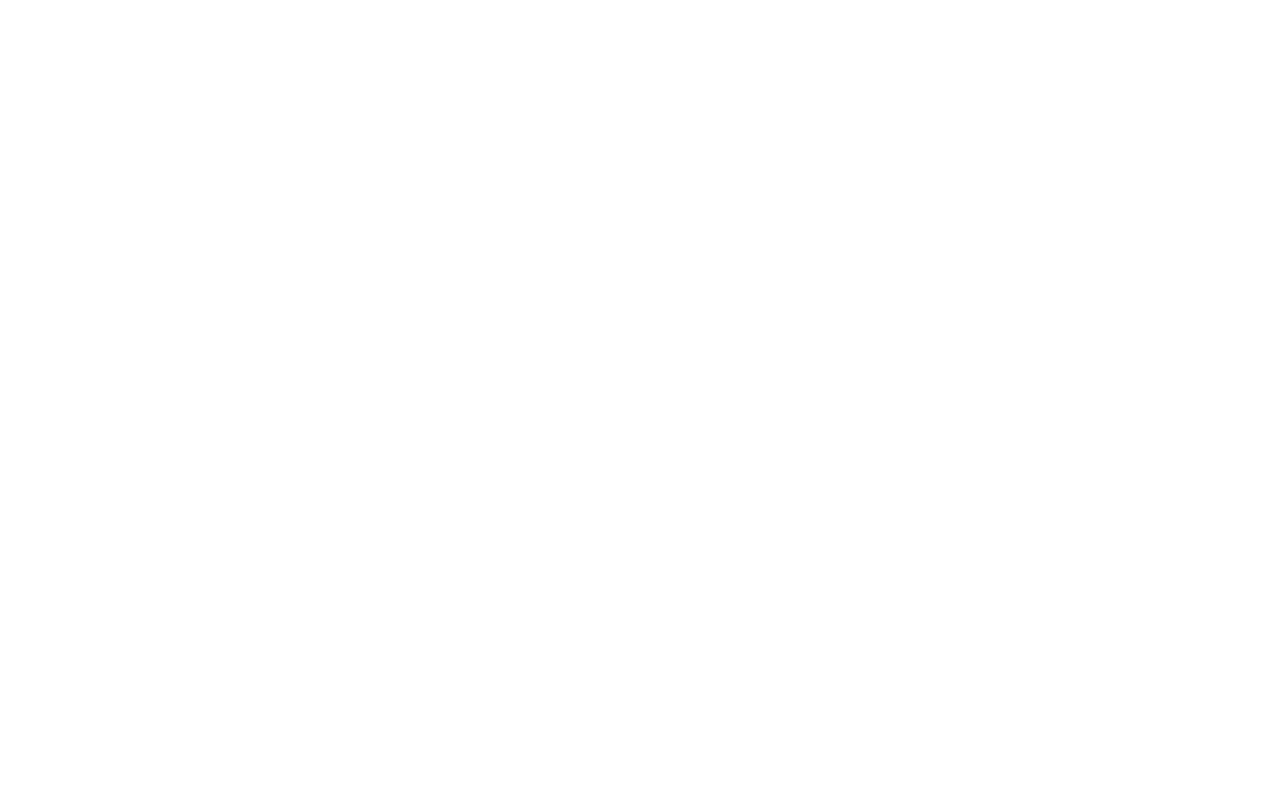
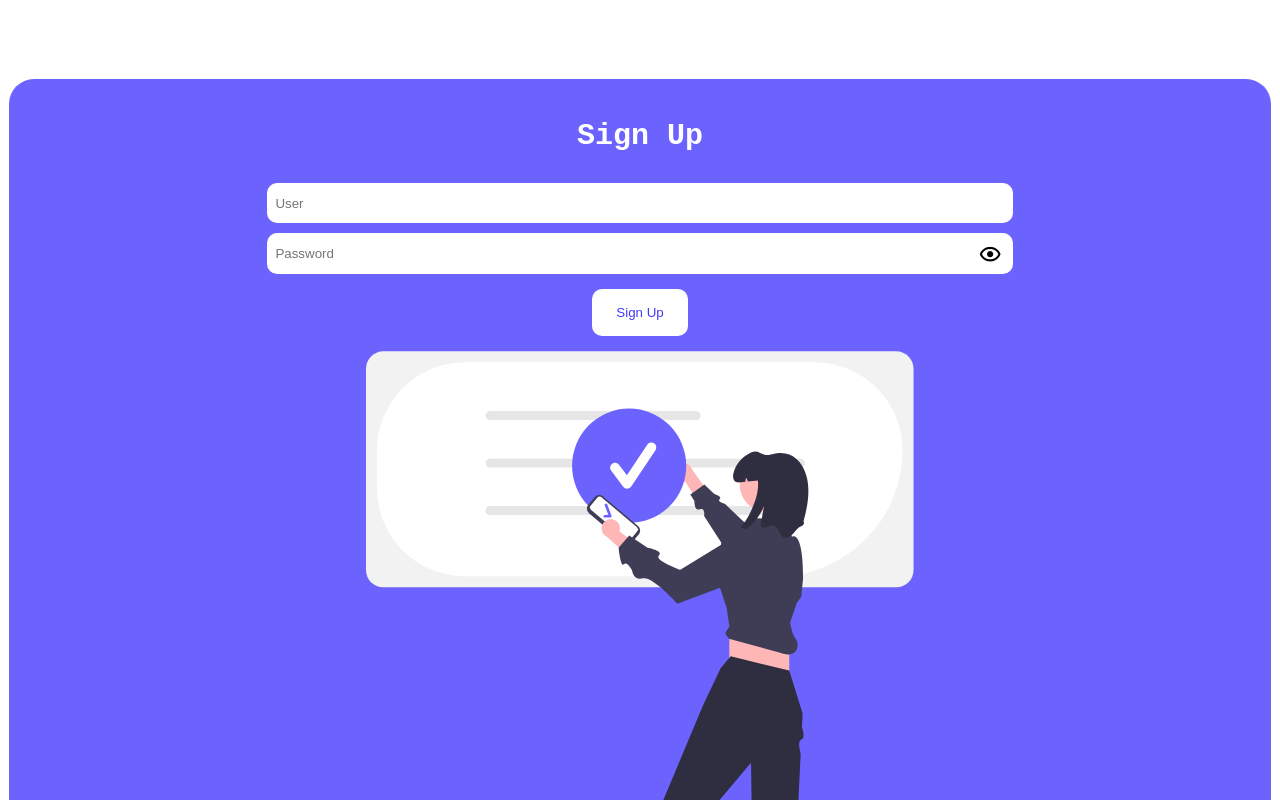
Before and after one commit to codeboy0704/supermark-client, a React (Vite) app: page /signup in a window 1280 px wide. Before the commit this address had no page. Shown: the top 800 px of the page. Built offline with nearby package versions, Linux system fonts and the light colour scheme.

Commit message:
save user on form(done), form design(done)

```diff
--- a/package.json
+++ b/package.json
@@ -9,6 +9,7 @@
     "preview": "vite preview"
   },
   "dependencies": {
+    "axios": "^1.1.3",
     "localforage": "^1.10.0",
     "match-sorter": "^6.3.1",
     "mongoose": "^6.7.0",
--- a/src/App.jsx
+++ b/src/App.jsx
@@ -1,14 +1,19 @@
-import { useState } from "react";
-import { BrowserRouter, Routes, Route, Link } from "react-router-dom";
+import { BrowserRouter, Routes, Route, Link, Navigate } from "react-router-dom";
 
 import "./App.css";
 import Main from "./components/Main";
+import validation from "./validations/signUp.validation";
+import Form from "./components/Form";
 
 function App() {
   return (
     <BrowserRouter>
       <Routes>
-        <Route path="/" element={<Main />} />
+        <Route
+          path="/"
+          element={validation.inLocal() ? <Main /> : <Navigate to="/signup" />}
+        />
+        <Route path="/signup" element={<Form />} />
       </Routes>
     </BrowserRouter>
   );
--- a/src/components/Form.jsx
+++ b/src/components/Form.jsx
@@ -1,17 +1,67 @@
 import { useState } from "react";
+import { useNavigate } from "react-router-dom";
+import axios from "axios";
 import Auth from "../images/auth.svg";
 import Completed from "../images/auth_completed.svg";
-import validation from "../validations/signUp.validation";
+import validation, { userValidation } from "../validations/signUp.validation";
+import { saveInLocal } from "../utils/save";
+import { useEffect } from "react";
 function Form() {
   const [passwordType, setPasswordType] = useState(false);
   const [userName, setUserName] = useState("");
   const [password, setPassword] = useState("");
-  const { userError, setUserError } = useState({ message: "", sta: true });
-  const { passwordError, setPasswordError } = useState({
+  const [userError, setUserError] = useState({ message: "", sta: true });
+  const [passwordError, setPasswordError] = useState({
     message: "",
     sta: true,
   });
-  const userInfo = { userName, password };
+  const userInfo = { name: userName, password };
+  const redirect = () => {
+    validation.inLocal() ? (window.location = "/") : null;
+  };
+  useEffect(() => {
+    redirect();
+  }, []);
+  const handleUserError = (obj) => {
+    return setUserError(obj);
+  };
+
+  const handlePasswordError = (obj) => {
+    return setPasswordError(obj);
+  };
+
+  const sendUser = async (user) => {
+    try {
+      const req = await axios.post("http://localhost:4000/user", user);
+      const res = await req.data;
+      return res;
+    } catch (e) {
+      console.error(e);
+    }
+  };
+
+  const saveUser = (user) => {
+    let userVAl = userValidation({
+      user: userName,
+      error: userError,
+      setError: handleUserError,
+    });
+    let passVal = validation.passwordValidation({
+      password,
+      error: passwordError,
+      setError: handlePasswordError,
+    });
+
+    if (!userVAl.sta || !passVal.sta) {
+      return;
+    } else {
+      sendUser(user);
+      saveInLocal(user);
+      setUserName("");
+      setPassword("");
+      redirect();
+    }
+  };
   return (
     <div className="form_container">
       <form>
@@ -19,28 +69,46 @@ function Form() {
         <input
           type="text"
           placeholder="User"
+          value={userName}
           onChange={(e) => {
             setUserName(e.target.value);
+            setUserError({ message: "", sta: true });
           }}
+          style={{ background: !userError.sta ? "#df7f7f" : null }}
         />
+        <small style={{ color: "#fff", fontSize: "15px" }}>
+          {userError.message}
+        </small>
         <div>
           <input
             type={passwordType ? "text" : "password"}
             placeholder="Password"
+            value={password}
             onChange={(e) => {
               setPassword(e.target.value);
             }}
+            style={{ background: !passwordError.sta ? "#df7f7f" : null }}
           ></input>
           <i
             onClick={() => {
               setPasswordType((sta) => !sta);
             }}
-            class="bx bx-show bx-sm"
+            className="bx bx-show bx-sm"
           ></i>
-          <small style={{ color: "red" }}>{passwordError}</small>
+          <small style={{ color: "#fff", fontSize: "15px" }}>
+            {passwordError.message}
+          </small>
         </div>
 
-        <button className="sign_btn">Sign Up</button>
+        <button
+          className="sign_btn"
+          onClick={(e) => {
+            e.preventDefault();
+            saveUser(userInfo);
+          }}
+        >
+          Sign Up
+        </button>
         <picture>
           <img src={Auth} alt="sign up" />
         </picture>
--- a/src/components/Main.jsx
+++ b/src/components/Main.jsx
@@ -1,12 +1,8 @@
 import React from "react";
 import validation from "../validations/signUp.validation";
-import Form from "./Form";
+
 function Main() {
-  return (
-    <div className="main_container">
-      {validation.inLocal() ? <h1>Hola</h1> : <Form />}
-    </div>
-  );
+  return <div className="main_container">Hola</div>;
 }
 
 export default Main;
--- /dev/null
+++ b/src/utils/save.js
@@ -0,0 +1,8 @@
+import validation from "../validations/signUp.validation";
+export function saveInLocal(user) {
+  const db = window.localStorage;
+  if (!validation.inLocal()) {
+    return db.setItem("User", JSON.stringify(user));
+  }
+  return;
+}
--- a/src/validations/signUp.validation.js
+++ b/src/validations/signUp.validation.js
@@ -1,36 +1,40 @@
-const inLocal = () => {
+export const inLocal = () => {
   const local = window.localStorage;
   if (!local.length) return false;
   return true;
 };
 
-const userValidation = ({ user, setError }) => {
+export const userValidation = ({ user, error, setError }) => {
   if (!user.length) setError({ message: "Empty input", sta: false });
-  if (user.length < 8)
-    return setError({
+  if (user.length < 8) {
+    setError({
       message: "User must contain 8 characters at least",
       sta: false,
     });
-  if (user.length === Number) {
-    return setError({ message: "The User cannot be a Number", sta: false });
+  } else if (user.length === Number) {
+    setError({ message: "The User cannot be a Number", sta: false });
+  } else {
+    setError({ message: "", sta: true });
   }
-  return setError({ message: "", sta: true });
+  return error;
 };
 
-const passwordValidation = ({ password, setError }) => {
+export const passwordValidation = ({ password, error, setError }) => {
   const regularExpression =
-    /^(?=.*[0-9])(?=.*[!@#$%^&*])[a-zA-Z0-9!@#$%^&*]{6,16}$/;
+    /^(?=.*[0-9])(?=.*[!@#$%^&*_:])[a-zA-Z0-9!@#$%^&*_:]{6,16}$/;
 
-  if (!password.length)
-    return setError({ message: "Fill The password please", sta: false });
-  if (!regularExpression.test(password)) {
-    return setError({
+  if (!password.length) {
+    setError({ message: "Fill The password please", sta: false });
+  } else if (!regularExpression.test(password)) {
+    setError({
       message:
         "password should contain at least one number and one special character",
       sta: false,
     });
+  } else {
+    setError({ message: "", sta: true });
   }
-  return setError({ message: "", sta: true });
+  return error;
 };
 
 const validation = {
```
Also changed, not shown: 1 other file (tests, documents, lock files or other folders).
